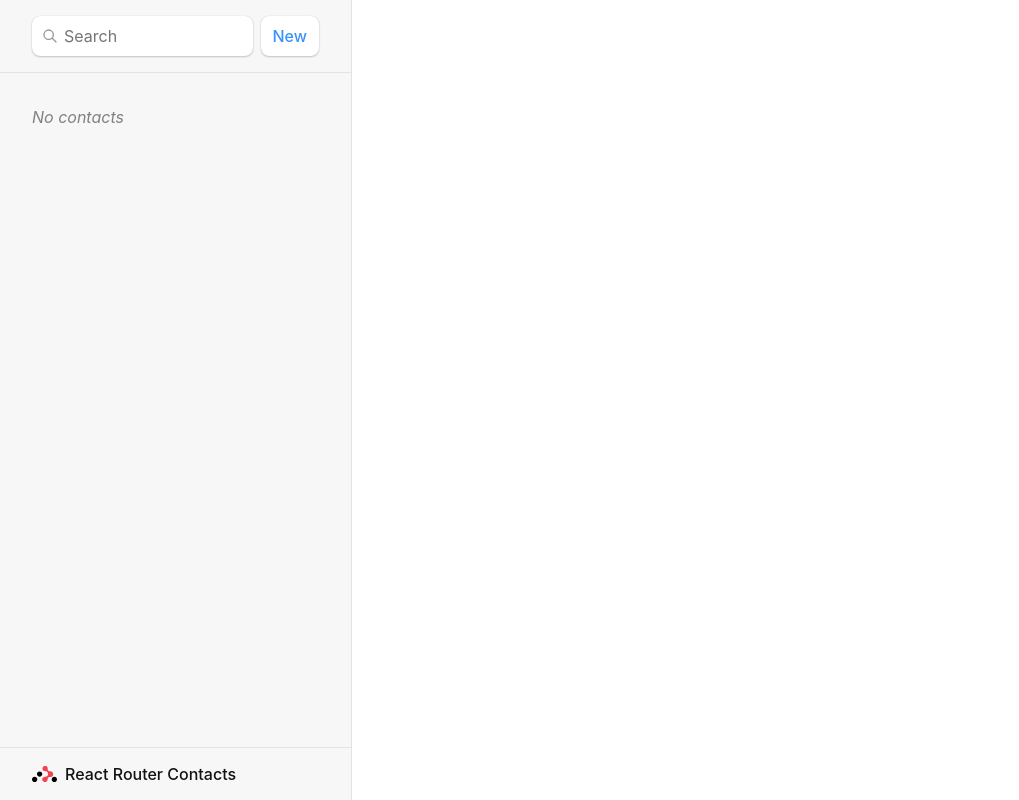
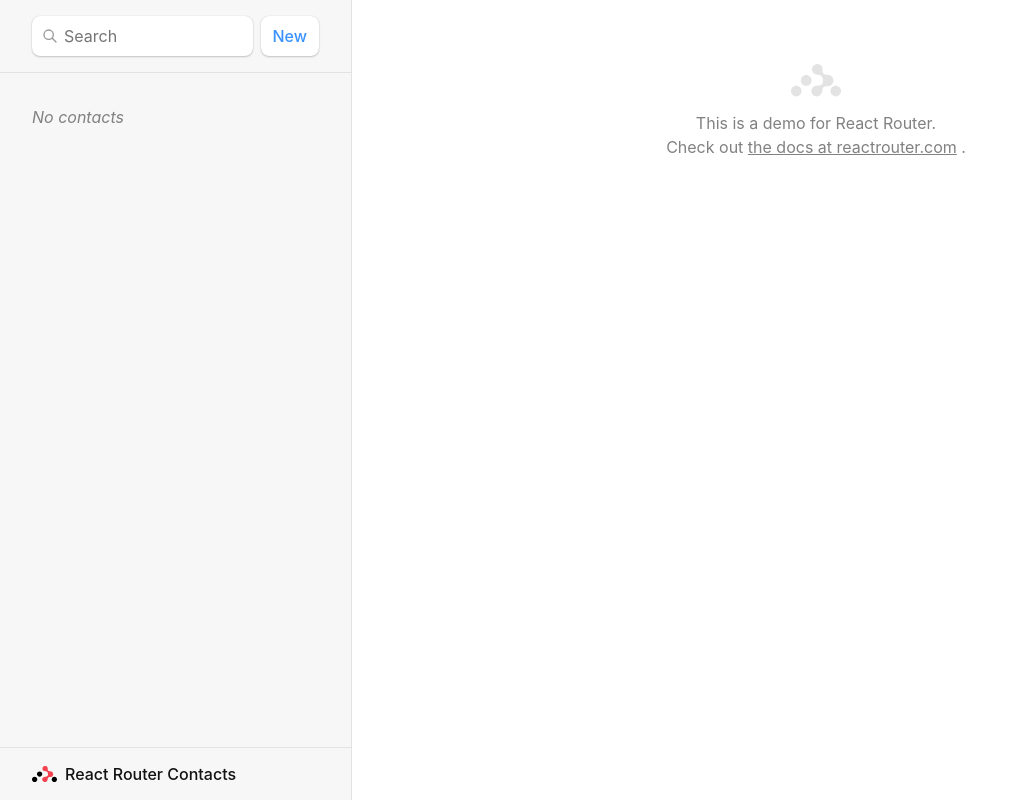
Before and after one commit to MofuMofu2/react-sandbox, a React (Create React App) app: page / in a window 1280 px wide. Shown: the whole page, without its empty margins (0-1019 px from the left). Built offline with nearby package versions, Linux system fonts and the light colour scheme.

Commit message:
Index Routesのチュートリアルを実施

```diff
--- a/src/App.tsx
+++ b/src/App.tsx
@@ -1,6 +1,7 @@
 import * as React from "react";
 import { createBrowserRouter, RouterProvider } from "react-router-dom";
 import "./index.css";
+import Index from "./routes";
 import Root, {
   loader as rootLoader,
   action as rootAction,
@@ -18,6 +19,7 @@
     loader: rootLoader,
     action: rootAction,
     children: [
+      { index: true, element: <Index /> },
       {
         path: "contacts/:contactId",
         element: <Contact />,
--- /dev/null
+++ b/src/routes/index.tsx
@@ -0,0 +1,10 @@
+export default function Index() {
+  return (
+    <p id="zero-state">
+      This is a demo for React Router.
+      <br />
+      Check out{" "}
+      <a href="https://reactrouter.com">the docs at reactrouter.com</a> .
+    </p>
+  );
+}
```
